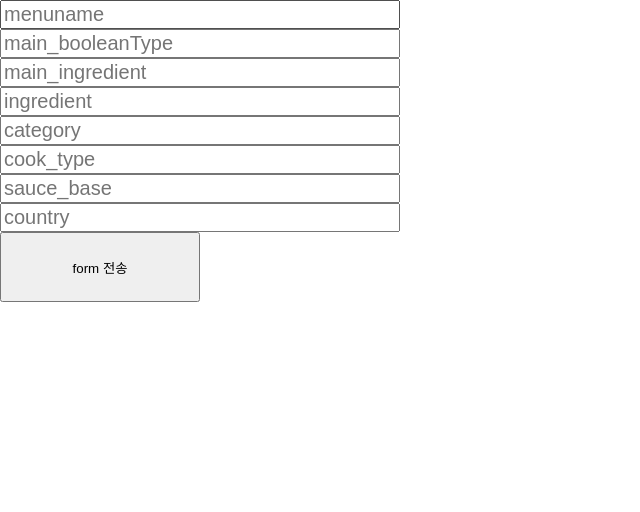
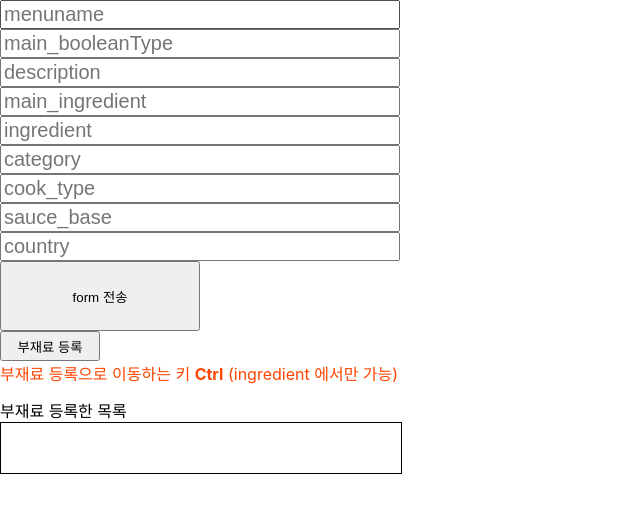
Before and after one commit to MJKM9163/MenuMaker, a React (Create React App) app: page /MenuMaker/register in a window 1280 px wide. Shown: the top 512 px of the page, without its empty margins (0-640 px from the left). Built offline with nearby package versions, Linux system fonts and the light colour scheme.

Commit message:
첫 화면 색 교체, 설정 부분 추가 중..

```diff
--- a/public/index.html
+++ b/public/index.html
@@ -10,7 +10,7 @@
       name="description"
       content="Web site created using create-react-app"
     />
-    <link rel="apple-touch-icon" href="%PUBLIC_URL%/logo192.png" />
+    <!-- <link rel="apple-touch-icon" href="%PUBLIC_URL%/logo192.png" /> -->
 
     <!-- <link rel="manifest" href="%PUBLIC_URL%/manifest.json" /> -->
 
--- a/src/components/DBmaker.js
+++ b/src/components/DBmaker.js
@@ -17,14 +17,20 @@ const DBmakerBlock = styled.div`
         }
     }
 
-    button {
+    .testButton {
         width: 100px;
-        height: 60px;
+        height: 30px;
     }
 `;
 
+const IngredientArrayBox = styled.div`
+    border: 1px solid;
+    width: 400px;
+    height: 50px;
+`
 
-const DBmaker = ({ onSubmit, onChange, topInput,
+
+const DBmaker = ({ onSubmit, onChange, topInput, Arrayupdata, ingredientArray, subInput, subButton, fastClick,
                 menuValue, booleanValue, deValue, maValue, inValue, caValue, cookValue, sauceValue, countryValue }) => {
     return (
         <DBmakerBlock>
@@ -44,13 +50,13 @@ const DBmaker = ({ onSubmit, onChange, topInput,
                     onChange={onChange}
                     value={booleanValue}
                     />
-                {/* <input
+                <input
                     type="text"
                     name="description"
                     placeholder="description"
                     onChange={onChange}
                     value={deValue}
-                    /> */}
+                    />
                 <input
                     type="text"
                     name="main_ingredient"
@@ -63,6 +69,8 @@ const DBmaker = ({ onSubmit, onChange, topInput,
                     name="ingredient"
                     placeholder="ingredient"
                     onChange={onChange}
+                    onKeyUp={fastClick}
+                    ref={subInput}
                     value={inValue}
                     />
                 <input
@@ -95,16 +103,22 @@ const DBmaker = ({ onSubmit, onChange, topInput,
                     />
                 <button> form 전송</button>
             </form>
+            <button
+                className="testButton"
+                ref={subButton}
+                onClick={Arrayupdata}>부재료 등록
+            </button>
+            <div style={{color: "orangered"}}>
+                부재료 등록으로 이동하는 키 <strong>Ctrl</strong> (ingredient 에서만 가능)
+            </div>
+            <div style={{marginTop: "13px"}}>
+                부재료 등록한 목록
+                <IngredientArrayBox>
+                    {ingredientArray}
+                </IngredientArrayBox>
+            </div>
         </DBmakerBlock>
     );
 };
 
 export default DBmaker;
-
-// const MenuSchema = new Schema ({
-//     menuname: String,
-//     image: Buffer,
-//     description: String,
-//     main_ingredient: String,
-//     ingredient: [String],
-// });
--- a/src/components/MenuBar.js
+++ b/src/components/MenuBar.js
@@ -2,6 +2,12 @@ import React from 'react';
 import styled from 'styled-components';
 import { Link } from 'react-router-dom';
 // import { useDispatch, useSelector } from 'react-redux';
+
+const BackDiv = styled.div`
+    width: 100%;
+    height: 100vh;
+    background: #E5B299;
+`
 
 const MenuBarBlock = styled.div`
     position: fixed;
@@ -9,10 +15,10 @@ const MenuBarBlock = styled.div`
     flex-direction: column;
     justify-content: space-between;
     align-items: center;
-    background: whitesmoke;
+    background: #D4E2D4;
     width: 25rem;
     height: 100%;
-    border-right: 2px solid rgb(161, 161, 161);
+    border-right: 2px solid rgb(0, 0, 0);
 
     .logo {
         font-size: 22px;
@@ -21,7 +27,6 @@ const MenuBarBlock = styled.div`
 
     .box {
         width: 100%;
-        //margin-bottom: 380px;
     }
 
     .address {
@@ -36,12 +41,12 @@ const Links = styled(Link)`
     font-size: 35px;
     text-decoration: none;
     color: black;
-    background: #fffeea;
+    background: #FCF8E8;
     width: 100%;
     height: 7rem;
-    border-top: 1px solid rgb(161, 161, 161);
+    border-top: 1px solid rgb(0, 0, 0);
     & {
-        border-bottom: 1px solid rgb(161, 161, 161);
+        border-bottom: 1px solid rgb(0, 0, 0);
     }
     &:hover {
         background: #fffbb0;
@@ -51,6 +56,7 @@ const Links = styled(Link)`
 const MenuBar = () => {
 
     return (
+        <BackDiv>
             <MenuBarBlock>
                 <div className="logo">
                     MenuMaker
@@ -65,6 +71,7 @@ const MenuBar = () => {
                     <b>rhkrrbaudgg@naver.com</b>
                 </div>
             </MenuBarBlock>
+        </BackDiv>
     );
 };
 
--- a/src/components/Setting.js
+++ b/src/components/Setting.js
@@ -56,6 +56,14 @@ const ErrorBox = styled.div`
     text-align: center;
 `
 
+const ExSelectBox = styled.div`
+    font-size: 30px;
+`
+
+const ExBox = styled.div`
+    margin: 15px 0px;
+`
+
 const Setting = ({ numberUpdate, changeNum, SError, able }) => {
 
     const { number } = useSelector(({ setting }) => ({
@@ -78,6 +86,20 @@ const Setting = ({ numberUpdate, changeNum, SError, able }) => {
                         <option>7</option>
                     </select>
                 </Inputs>
+                <ExSelectBox>
+                    주 재료 제외 선택
+                </ExSelectBox>
+                <ExBox>
+                    제외된 주 재료
+                    <div>마늘</div>
+                </ExBox>
+                <ExSelectBox>
+                    재료 제외 선택
+                </ExSelectBox>
+                <ExBox>
+                    제외된 재료
+                    <div>닭고기</div>
+                </ExBox>
                 {SError ? (<ErrorBox>메뉴 생성 수를 변경하세요!</ErrorBox>) : (null)}
                 <button onClick={numberUpdate} disabled={able}>설정 변경</button>
             </InputBlock>
--- a/src/containers/DBmakerForm.js
+++ b/src/containers/DBmakerForm.js
@@ -1,10 +1,7 @@
-import React, { useState, useRef, useCallback } from 'react';
-import styled from 'styled-components';
+import React, { useState, useRef, useCallback, useMemo } from 'react';
 import { useSelector, useDispatch } from 'react-redux';
 import DBmaker from '../components/DBmaker';
 import { dbSave, change } from '../modules/DBSave';
-
-const DBmakerFormBlock = styled.div``;
 
 const DBmakerForm = () => {
     const [menuValue, setMenuValue] = useState('');
@@ -17,6 +14,8 @@ const DBmakerForm = () => {
     const [cookValue, setCookValue] = useState('');
     const [countryValue, setCountryValue] = useState('');
     const topInput = useRef();
+    const subInput = useRef(1);
+    const subButton = useRef(2);
     const dispatch = useDispatch();
     const { menuname,
             main,
@@ -36,7 +35,7 @@ const DBmakerForm = () => {
                 cook_type: DBSave.cook_type,
                 sauce_base: DBSave.sauce_base,
                 country: DBSave.country,
-            }))
+            }));
 
     const onChange = useCallback(
         e => {
@@ -60,20 +59,41 @@ const DBmakerForm = () => {
         } else if (name === "country") {
             setCountryValue(value);
         }
-        dispatch(change({
-            form: name,
-            value,
-        }));
+        if (name !== "ingredient") {
+            dispatch(change({
+                form: name,
+                value,
+            }));
+        } else if (name === "ingredient") {
+            dispatch(change({
+                form: name,
+                value,
+            }));
+        }
     },[dispatch]);
+
+    const ingredientArray = useMemo(() => [],[]);
+    const Arrayupdata = () => {
+        ingredientArray.push(ingredient)
+        setInValue('');
+        subInput.current.focus();
+    }
+
+    const fastClick = () => {
+        if (window.event.keyCode === 17) {
+            subButton.current.focus();
+        }
+    }
 
     const onSubmit = useCallback(
         e => {
         e.preventDefault();
+
         dispatch(dbSave({ menuname,
                           main,
                           description,
                           main_ingredient,
-                          ingredient,
+                          ingredientArray,
                           category,
                           cook_type,
                           sauce_base,
@@ -88,16 +108,21 @@ const DBmakerForm = () => {
         setSauceValue('');
         setCountryValue('');
 
+        ingredientArray.length = 0;
+
         topInput.current.focus();
     },[dispatch, topInput,
-        menuname, main, description, main_ingredient, ingredient, category, cook_type, sauce_base, country]);
+        menuname, main, description, main_ingredient, ingredientArray, category, cook_type, sauce_base, country]);
 
     return (
-        <DBmakerFormBlock>
+        <div>
             <DBmaker
                 onSubmit={onSubmit}
                 onChange={onChange}
                 topInput={topInput}
+                subInput={subInput}
+                subButton={subButton}
+                fastClick={fastClick}
                 menuValue={menuValue}
                 booleanValue={booleanValue}
                 deValue={deValue}
@@ -107,9 +132,11 @@ const DBmakerForm = () => {
                 cookValue={cookValue}
                 sauceValue={sauceValue}
                 countryValue={countryValue}
+                ingredientArray={ingredientArray}
+                Arrayupdata={Arrayupdata}
                 >
             </DBmaker>
-        </DBmakerFormBlock>
+        </div>
     );
 };
 
--- a/src/lib/api/DBSave.js
+++ b/src/lib/api/DBSave.js
@@ -6,12 +6,12 @@ export const dbmenuSave = ({
     main,
     description,
     main_ingredient,
-    ingredient,
+    ingredientArray,
     category,
     cook_type,
     sauce_base,
     country }) => client.post('/api/menusave/register', {
-        menuname, main, description, main_ingredient, ingredient, category, cook_type, sauce_base, country })
+        menuname, main, description, main_ingredient, ingredientArray, category, cook_type, sauce_base, country })
 
 
 // const MenuSchema = new Schema ({
--- a/src/modules/DBSave.js
+++ b/src/modules/DBSave.js
@@ -9,13 +9,13 @@ const DB_SAVE_FAILURE = 'save/DB_SAVE_FAILURE';
 const CHANGE_FIELD = 'save/CHANGE_FIELD';
 
 export const dbSave = createAction(
-    DB_SAVE, ({ menuname, main, description, main_ingredient, ingredient,
+    DB_SAVE, ({ menuname, main, description, main_ingredient, ingredientArray,
                 category, cook_type, sauce_base, country }) => ({
         menuname,
         main,
         description,
         main_ingredient,
-        ingredient,
+        ingredientArray,
         category,
         cook_type,
         sauce_base,
@@ -31,7 +31,7 @@ export const change = createAction(
 const initialState = {
     menuname: null,
     main: null,
-    description: "설명이 없습니다",
+    description: null,
     main_ingredient: null,
     ingredient: null,
     category: null,
@@ -52,7 +52,7 @@ const DBSave = handleActions (
             ...state,
             menuname: null,
             main: null,
-            description: "설명이 없습니다",
+            description: null,
             main_ingredient: null,
             ingredient: null,
             category: null,
```
Lines whose indentation alone changed are shown as unchanged.
